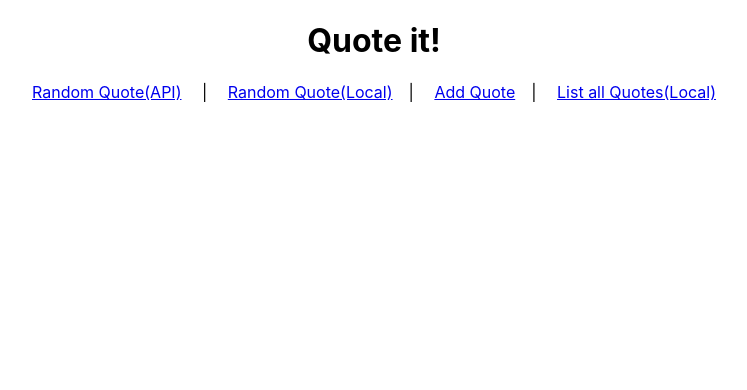
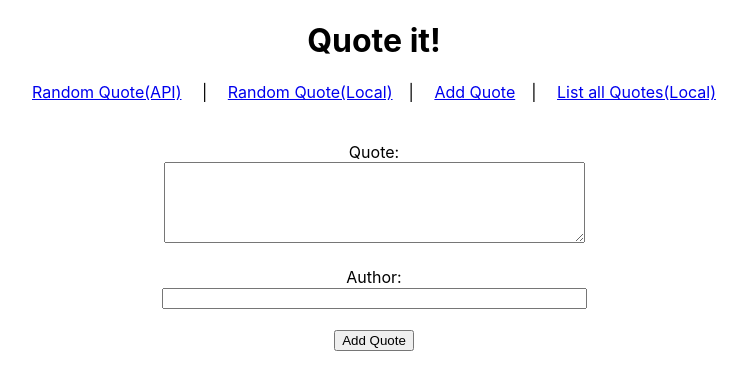
Before and after one commit to kishan02patel/quote-it-react, a React (Create React App) app: page /addQuote in a window 1280 px wide. Shown: the top 390 px of the page, without its empty margins (266-1013 px from the left). Built offline with nearby package versions, Linux system fonts and the light colour scheme; no server answers.

Commit message:
Added the functionality to save a quote by typing it.

```diff
--- a/src/AddQuote.jsx
+++ b/src/AddQuote.jsx
@@ -1,11 +1,58 @@
 import React from 'react'
 
 class AddQuote extends React.Component {
+	constructor() {
+		super()
+		this.state = {
+			quote: '',
+			author: ''
+		}
+		this.handleChange = this.handleChange.bind(this)
+		this.handleSubmit = this.handleSubmit.bind(this)
+	}
+
+	handleChange(event) {
+		this.setState({
+			[event.target.name]: event.target.value
+		})
+	}
+
+	//Make sure when you manually add a quote add a random quoteLink as it is acting as an unique id while making comparison whether it is saved or not.
+	generateRandomQuoteLink() {
+		return Math.random().toString(36).substr(2) + Math.random().toString(36).substr(2)
+	}
+
+	handleSubmit(event) {
+		event.preventDefault()
+		this.props.addNewQuote({
+			quote: this.state.quote,
+			author: this.state.author,
+			quoteLink: this.generateRandomQuoteLink()
+		})
+		this.setState({
+			quote: '',
+			author: ''
+		})
+	}
+
 	render() {
-		//Make sure when you manually add a quote add a random quoteLink as it is acting as an unique id while making comparison whether it is saved or not.
+
 		return (
 			<div>
-
+				<br />
+				<form onSubmit={this.handleSubmit}>
+					<label>
+						Quote: <br />
+						<textarea name="quote" value={this.state.quote} onChange={this.handleChange} cols="50" rows="5" required></textarea>
+					</label>
+					<br /><br />
+					<label>
+						Author: <br />
+						<input name="author" value={this.state.author} onChange={this.handleChange} size="50" required />
+					</label>
+					<br /><br />
+					<input type="submit" value="Add Quote" />
+				</form>
 			</div>
 		)
 	}
--- a/src/App.js
+++ b/src/App.js
@@ -19,6 +19,7 @@ class App extends Component {
         this.getRandomQuote = this.getRandomQuote.bind(this)
         this.getRandomQuoteLocal = this.getRandomQuoteLocal.bind(this)
         this.saveToLocal = this.saveToLocal.bind(this)
+        this.addNewQuote = this.addNewQuote.bind(this)
     }
 
     componentWillMount() {
@@ -34,6 +35,7 @@ class App extends Component {
         Axios.get('https://api.forismatic.com/api/1.0/?method=getQuote&lang=en&format=json').then(response => {
             if (!response.data.quoteText)
                 this.componentDidMount()
+
             this.setState({
                 quoteObj: {
                     quote: response.data.quoteText,
@@ -43,7 +45,6 @@ class App extends Component {
                     getRandomQuote: this.getRandomQuote
                 }
             }, () => this.checkAlreadySaved())
-
         })
     }
 
@@ -84,7 +85,12 @@ class App extends Component {
         this.setState({
             isPresent: false
         }, () => this.componentDidMount())
+    }
 
+    addNewQuote(quoteObj) {
+        this.setState({
+            quoteObj: quoteObj
+        }, () => this.saveToLocal())
     }
 
     render() {
@@ -107,7 +113,7 @@ class App extends Component {
 
                     <Route path='/rndQuoteLocal' render={() => <RandomQuoteLocal getRandomQuoteLocal={this.getRandomQuoteLocal} randomLocalQuote={this.state.randomLocalQuote} />} />
 
-                    <Route path='/addQuote' component={AddQuote} />
+                    <Route path='/addQuote' render={() => <AddQuote addNewQuote={this.addNewQuote} />} />
 
                     <Route path='/listQuotes' component={ListQuotes} />
                 </div>
```
